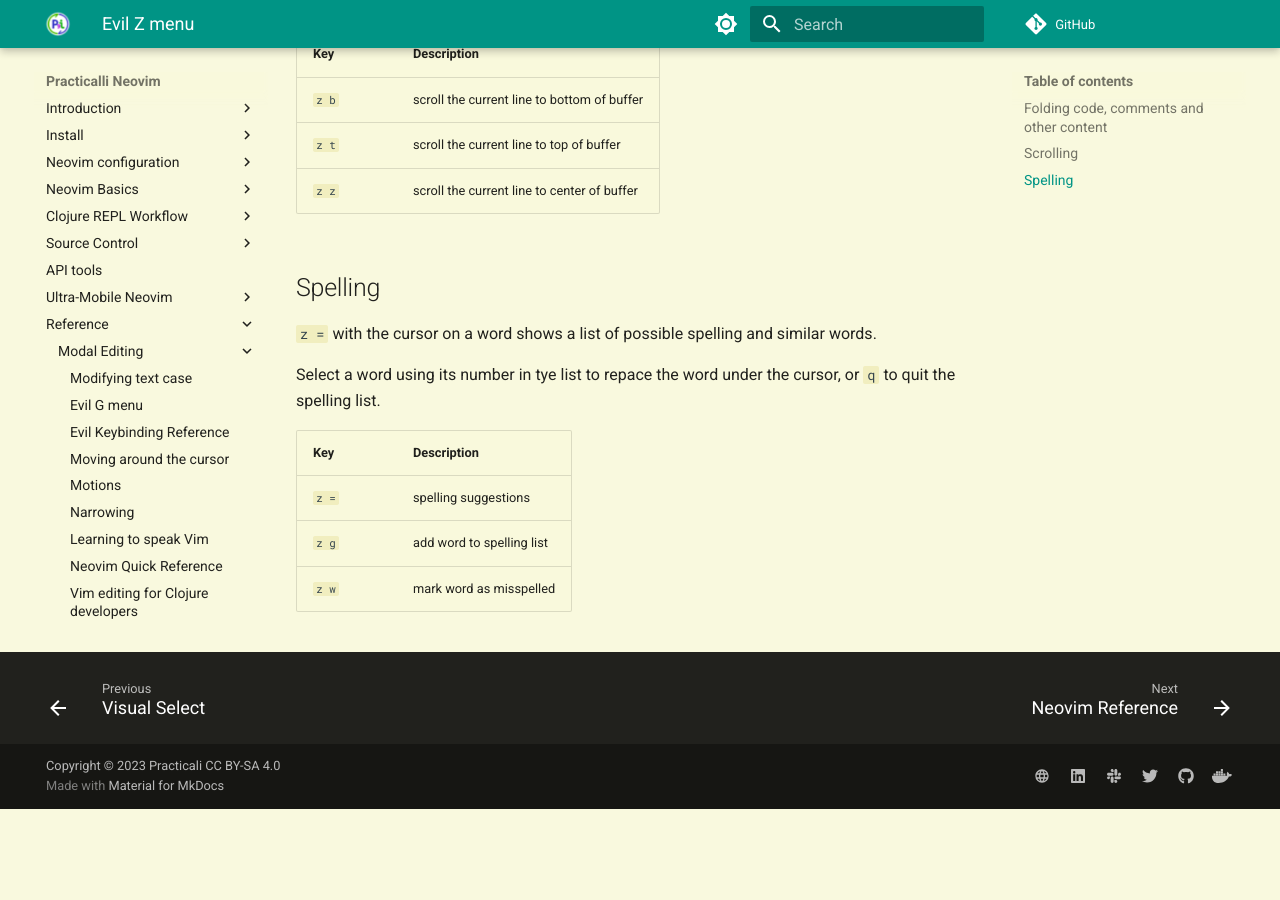
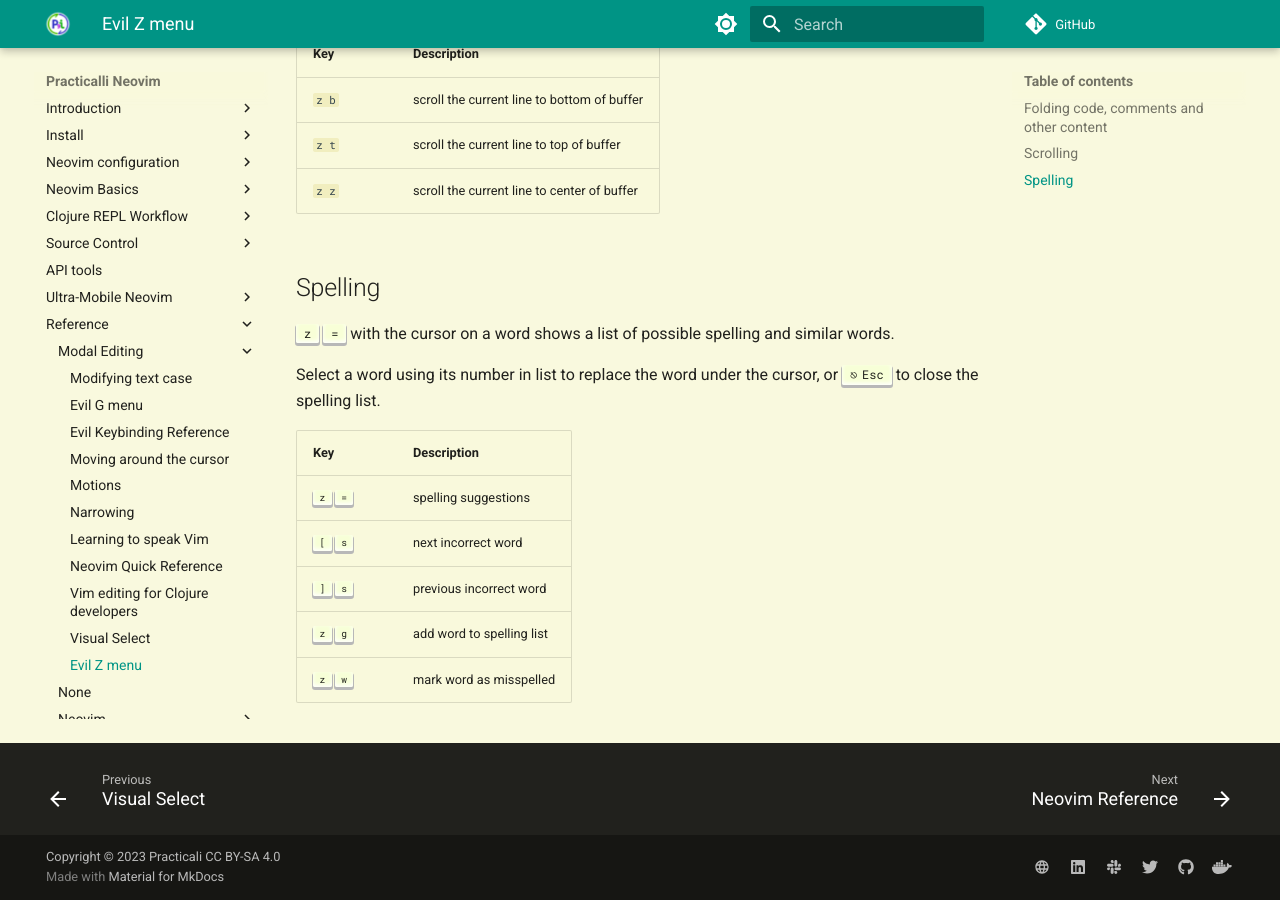
Before and after one commit to practicalli/neovim, an MkDocs documentation site: the page built from docs/reference/modal-editing/z-menu.md, in a window 1280 px wide and 900 px high, scrolled down 1111 px. Built offline with MkDocs 1.6.1 and Material for MkDocs 9.7.7, drawn with Linux system fonts in a browser that asks for light colours; plug-ins that fetch from the network failed and are left out; comment, search, counter and statistics services are not loaded; before the commit the page ends 1920 px from its top, so only the background shows below that.

Commit message:
reference: z menu spell keymap

```diff
--- a/docs/reference/modal-editing/z-menu.md
+++ b/docs/reference/modal-editing/z-menu.md
@@ -38,12 +38,14 @@
 
 ## Spelling
 
-`z =` with the cursor on a word shows a list of possible spelling and similar words.
+++"z"++ ++equal++ with the cursor on a word shows a list of possible spelling and similar words.
 
-Select a word using its number in tye list to repace the word under the cursor, or `q` to quit the spelling list.
+Select a word using its number in list to replace the word under the cursor, or ++esc++ to close the spelling list.
 
-| Key   | Description               |
-|-------|---------------------------|
-| `z =` | spelling suggestions      |
-| `z g` | add word to spelling list |
-| `z w` | mark word as misspelled   |
+| Key                        | Description               |
+|---------------------------|----------------------------|
+| ++"z"++ ++equal++          | spelling suggestions      |
+| ++bracket-left++ ++"s"++   | next incorrect word       |
+| ++bracket-right++ ++"s"++  | previous incorrect word   |
+| ++"z"++ ++"g"++            | add word to spelling list |
+| ++"z"++ ++"w"++            | mark word as misspelled   |
```
